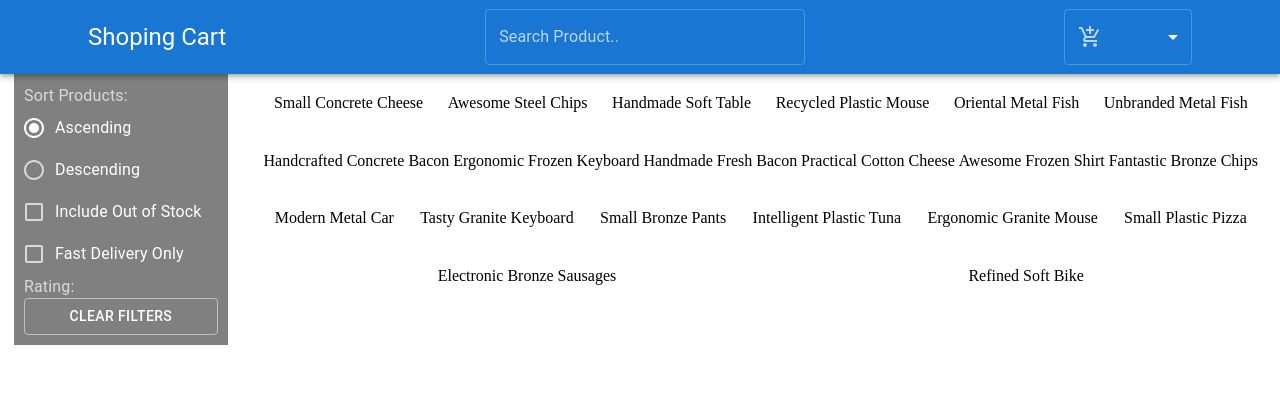
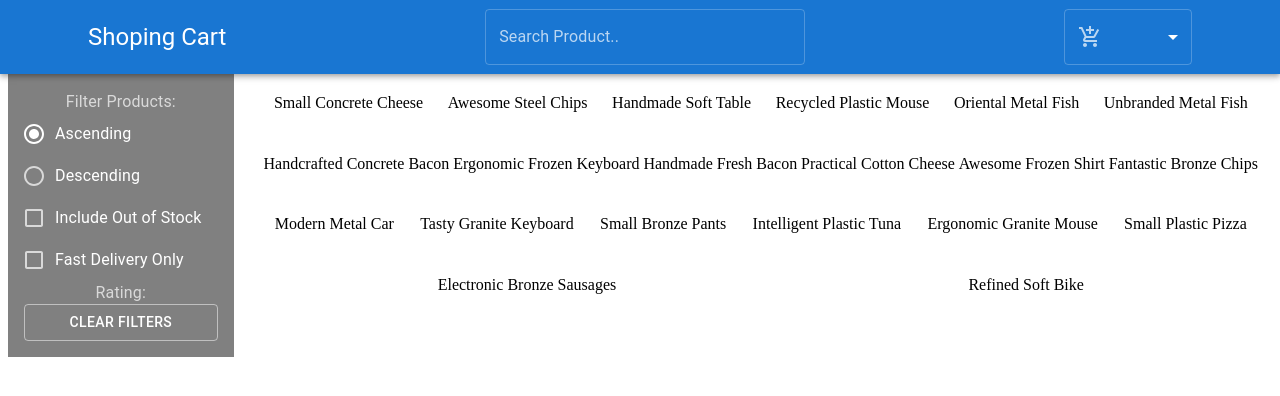
Before and after one commit to RonnyKn/react-shopping-cart, a React (Create React App) app: page / in a window 1280 px wide. Shown: the top 396 px of the page. Built offline with nearby package versions, Linux system fonts and the light colour scheme.

Commit message:
fix FilterProducts

```diff
--- a/src/components/FilterProducts.js
+++ b/src/components/FilterProducts.js
@@ -30,13 +30,14 @@ const FilterProducts = () => {
           margin: "auto",
           // height: "20%",
           // width: "20%",
-          padding: "10px",
+          padding: "1rem",
           backgroundColor: "gray",
           color: "#fff",
+          boxSizing: "border-box",
         }}
       >
         <FormControl>
-          <FormLabel>Sort Products:</FormLabel>
+          <FormLabel sx={{ textAlign: "center" }}>Filter Products:</FormLabel>
           <RadioGroup defaultValue="ascending" name="radio-buttons-group">
             <FormControlLabel
               value="ascending"
@@ -60,9 +61,7 @@ const FilterProducts = () => {
               label="Fast Delivery Only"
               id={`inline-4`}
             />
-            <span style={{ paddingRight: 10 }}>
-              <FormLabel>Rating:</FormLabel>
-            </span>
+            <FormLabel sx={{ textAlign: "center" }}>Rating:</FormLabel>
             {/* <Rating/> */}
             <Button variant="outlined">Clear Filters</Button>
           </RadioGroup>
```
